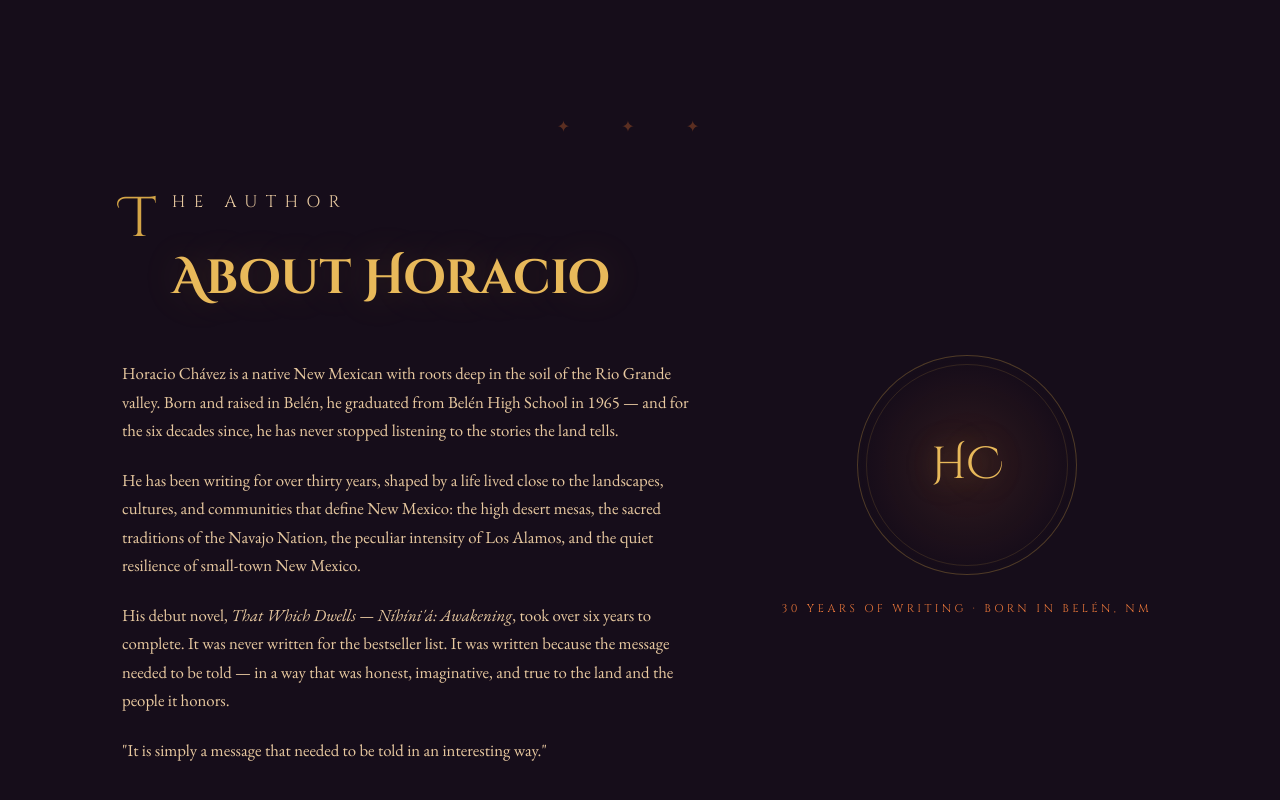
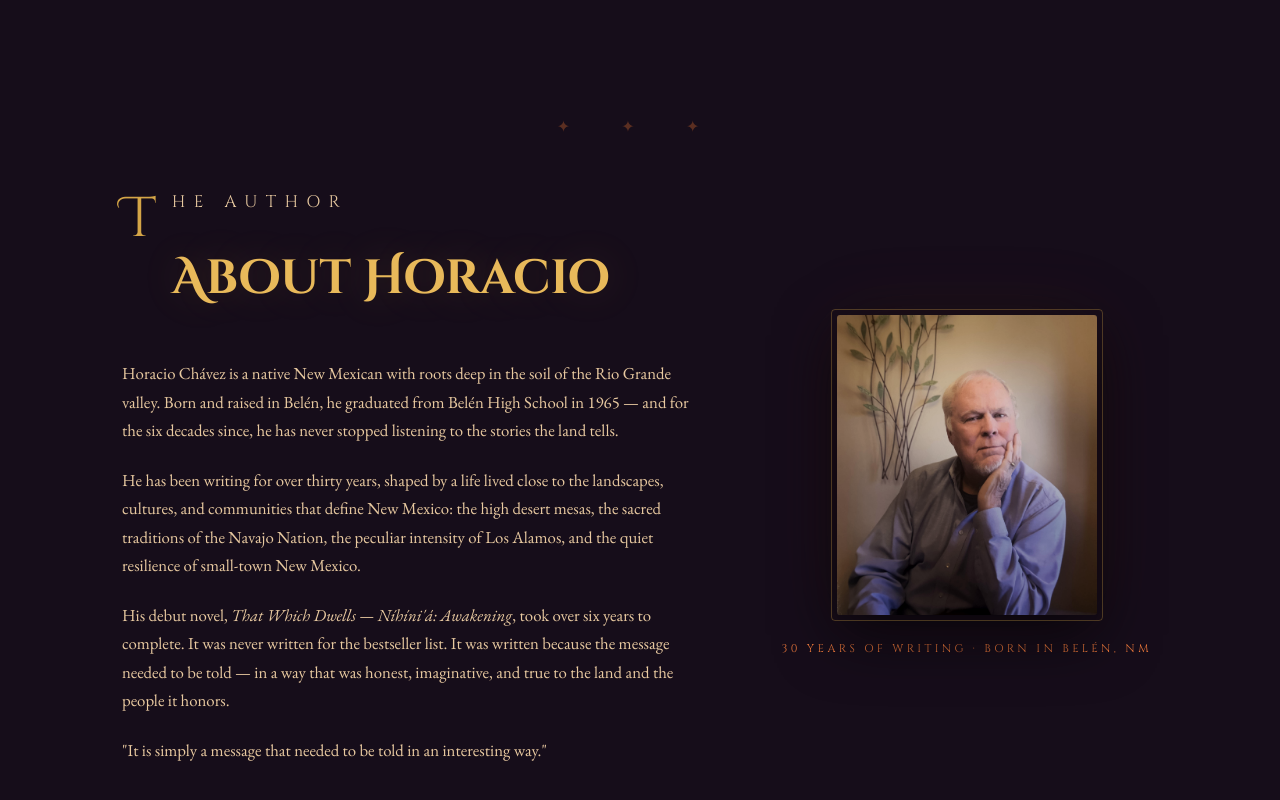
Before and after one commit to nancyjogonzales/horaciochavez, a plain HTML site: page index.html in a window 1280 px wide. Shown: the part 1918-2718 px from the top of the page. Drawn offline with nearby package versions, Linux system fonts and the light colour scheme.

Commit message:
Add files via upload

```diff
--- a/index.html
+++ b/index.html
@@ -408,32 +408,32 @@
     text-align: center;
   }
 
-  .bio-emblem {
-    width: 220px;
-    height: 220px;
+  .bio-photo-wrapper {
+    width: 260px;
+    height: 300px;
     margin: 0 auto;
-    border-radius: 50%;
-    background: radial-gradient(circle at center, rgba(196,98,45,0.15) 0%, transparent 70%);
-    border: 1px solid rgba(212, 165, 71, 0.3);
-    display: flex;
-    align-items: center;
-    justify-content: center;
     position: relative;
   }
 
-  .bio-emblem::before {
+  .bio-photo-wrapper::before {
     content: '';
     position: absolute;
-    inset: 8px;
-    border-radius: 50%;
-    border: 1px solid rgba(212, 165, 71, 0.15);
+    inset: -6px;
+    border-radius: 4px;
+    border: 1px solid rgba(212, 165, 71, 0.3);
+    z-index: 1;
+    pointer-events: none;
   }
 
-  .bio-emblem-text {
-    font-family: 'Cinzel Decorative', serif;
-    font-size: 2.8rem;
-    color: var(--warm-gold);
-    text-shadow: 0 0 30px rgba(212, 165, 71, 0.4);
+  .bio-photo {
+    width: 100%;
+    height: 100%;
+    object-fit: cover;
+    object-position: center top;
+    border-radius: 3px;
+    display: block;
+    filter: sepia(15%) contrast(1.05);
+    box-shadow: 0 20px 60px rgba(0,0,0,0.6), 0 0 80px rgba(196, 98, 45, 0.1);
   }
 
   .bio-years {
@@ -692,7 +692,7 @@
 <section id="book">
   <div class="book-layout">
     <div class="book-cover-wrapper reveal">
-      <img src="/mnt/user-data/uploads/698784107_4269399553322061_202656922384166839_n.jpg"
+      <img src="book-cover.jpg"
            alt="That Which Dwells — Níhíni'á: Awakening book cover"
            class="book-cover">
       <a href="https://www.amazon.com/That-Which-Dwells-N%C3%ADh%C3%ADni%C3%A1-Awakening/dp/B0GZBBNWW8/ref=tmm_pap_swatch_0"
@@ -704,7 +704,7 @@
     </div>
 
     <div class="book-info reveal reveal-delay-1">
-      <p class="section-label">Debut Novel · 2025</p>
+      <p class="section-label">Debut Novel · May 2026</p>
       <h2 class="section-title">That Which Dwells—<br>Níhíni'á</h2>
       <p class="book-subtitle">Awakening</p>
 
@@ -747,8 +747,8 @@
     </div>
 
     <div class="bio-visual reveal reveal-delay-2">
-      <div class="bio-emblem">
-        <span class="bio-emblem-text">HC</span>
+      <div class="bio-photo-wrapper">
+        <img src="HC.jpg" alt="Horacio Chávez, author" class="bio-photo">
       </div>
       <p class="bio-years">30 Years of Writing · Born in Belén, NM</p>
     </div>
@@ -801,7 +801,7 @@
 
 <!-- FOOTER -->
 <footer>
-  <p>© 2025 <span>Horacio Chávez</span> · All Rights Reserved · Belén, New Mexico</p>
+  <p>© 2026 <span>Horacio Chávez</span> · All Rights Reserved · Belén, New Mexico</p>
   <p style="margin-top:0.5rem; opacity:0.5;">That Which Dwells — Níhíni'á: Awakening</p>
 </footer>
 
```
Also changed, not shown: HC.jpg (added), book-cover.jpg (added).
